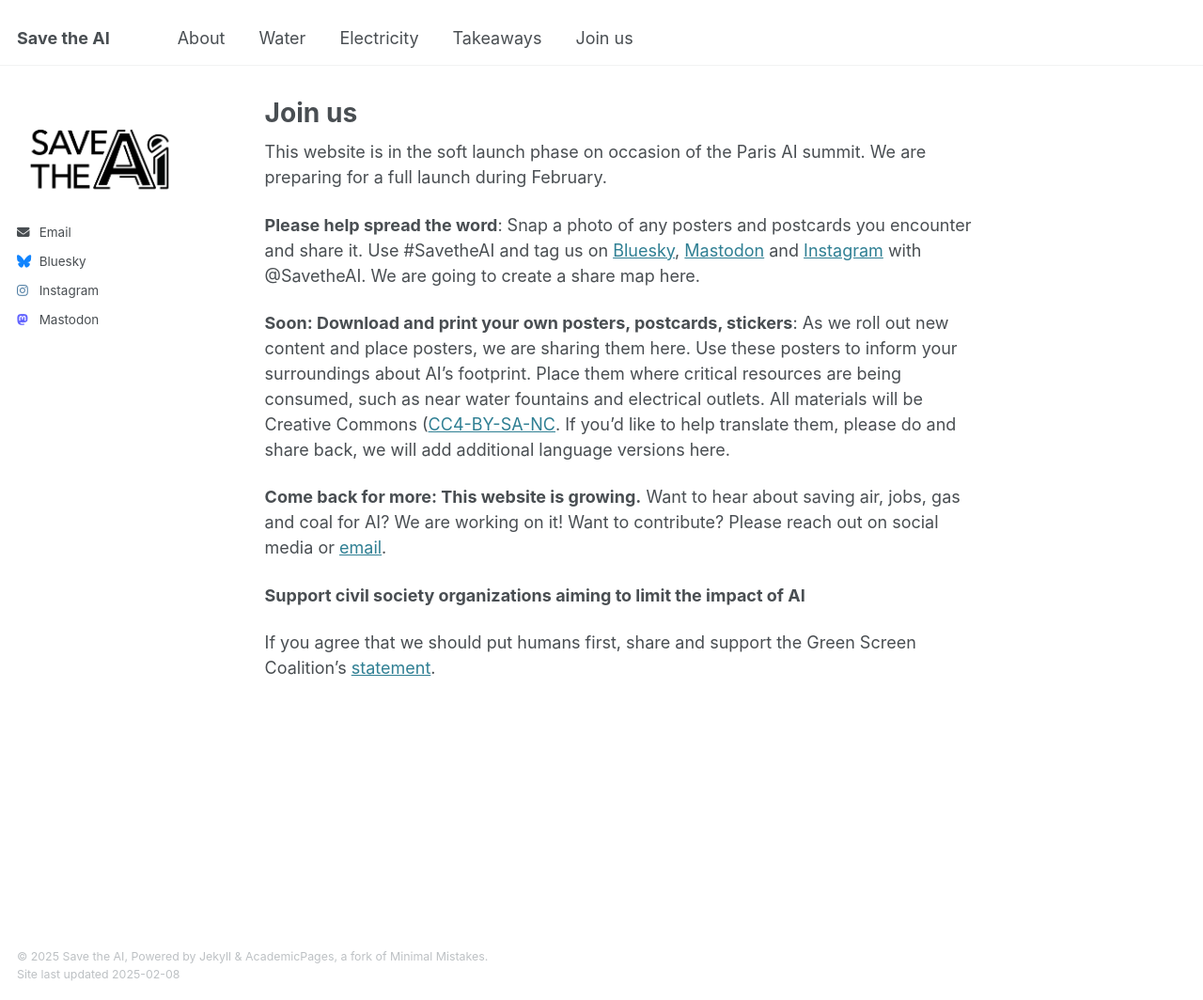
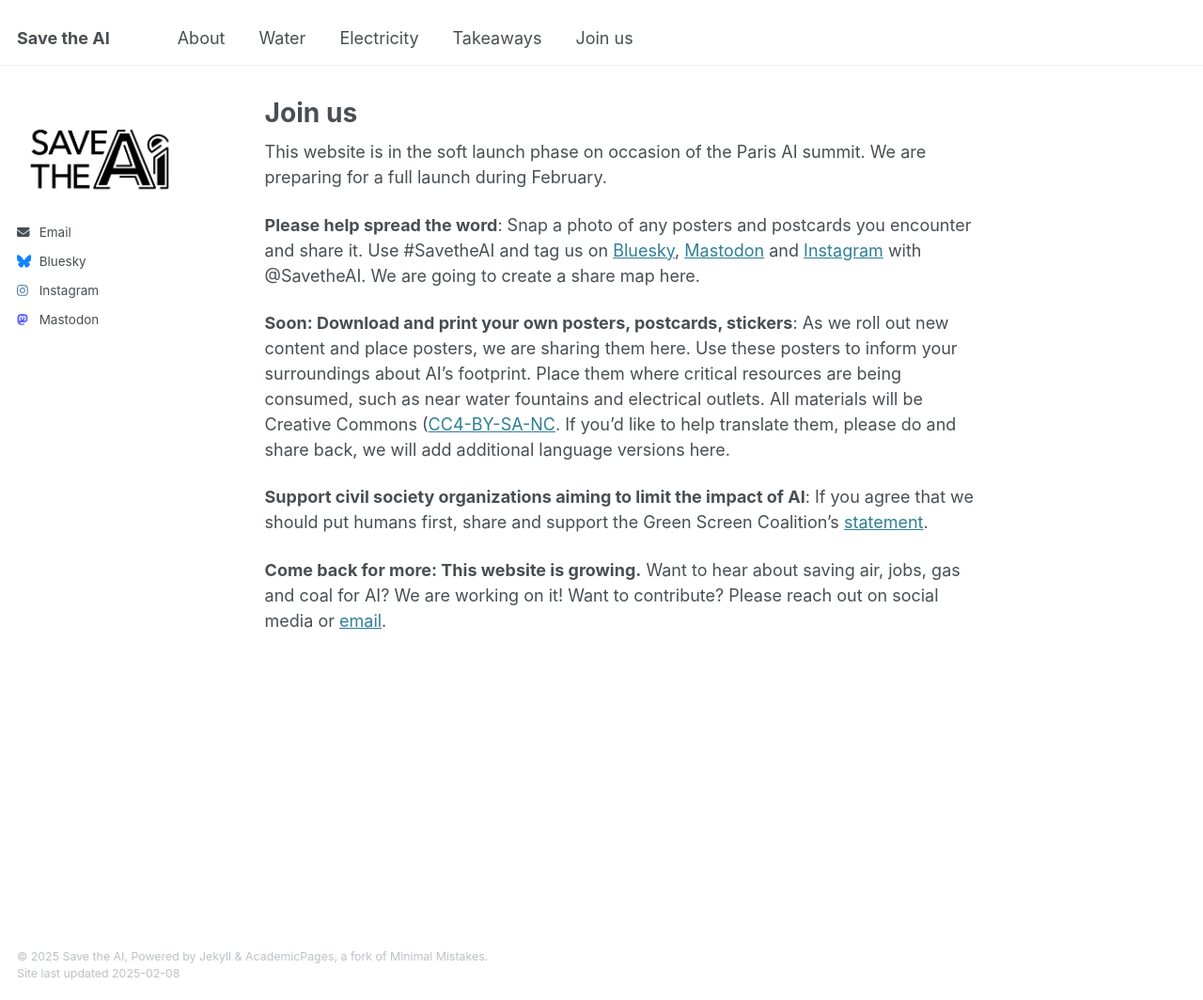
Before and after one commit to JustSustainabilityDesign/savetheAI, a Jekyll site: the page built from _pages/join-us.md, in a window 1280 px wide and 1064 px high. Shown: the whole window at 94% size. Built offline with Jekyll 4.4.1, drawn with Linux system fonts in a browser that asks for light colours.

```diff
--- a/_pages/join-us.md
+++ b/_pages/join-us.md
@@ -9,8 +9,6 @@ This website is in the soft launch phase on occasion of the Paris AI summit. We
 
 **Soon: Download and print your own posters, postcards, stickers**: As we roll out new content and place posters, we are sharing them here. Use these posters to inform your surroundings about AI’s footprint. Place them where critical resources are being consumed, such as near water fountains and electrical outlets. All materials will be Creative Commons ([CC4-BY-SA-NC](https://creativecommons.org/licenses/by-nc-sa/4.0/deed.en). If you’d like to help translate them, please do and share back, we will add additional language versions here.
 
+**Support civil society organizations aiming to limit the impact of AI**: If you agree that we should put humans first, share and support the Green Screen Coalition’s [statement](https://greenscreen.network/en/blog/within-bounds-limiting-ai-environmental-impact/).
+
 **Come back for more: This website is growing.** Want to hear about saving air, jobs, gas and coal for AI? We are working on it! Want to contribute? Please reach out on social media or [email](mailto:savetheainow@proton.me).
-
-**Support civil society organizations aiming to limit the impact of AI**
-
-If you agree that we should put humans first, share and support the Green Screen Coalition’s [statement](https://greenscreen.network/en/blog/within-bounds-limiting-ai-environmental-impact/).
```
